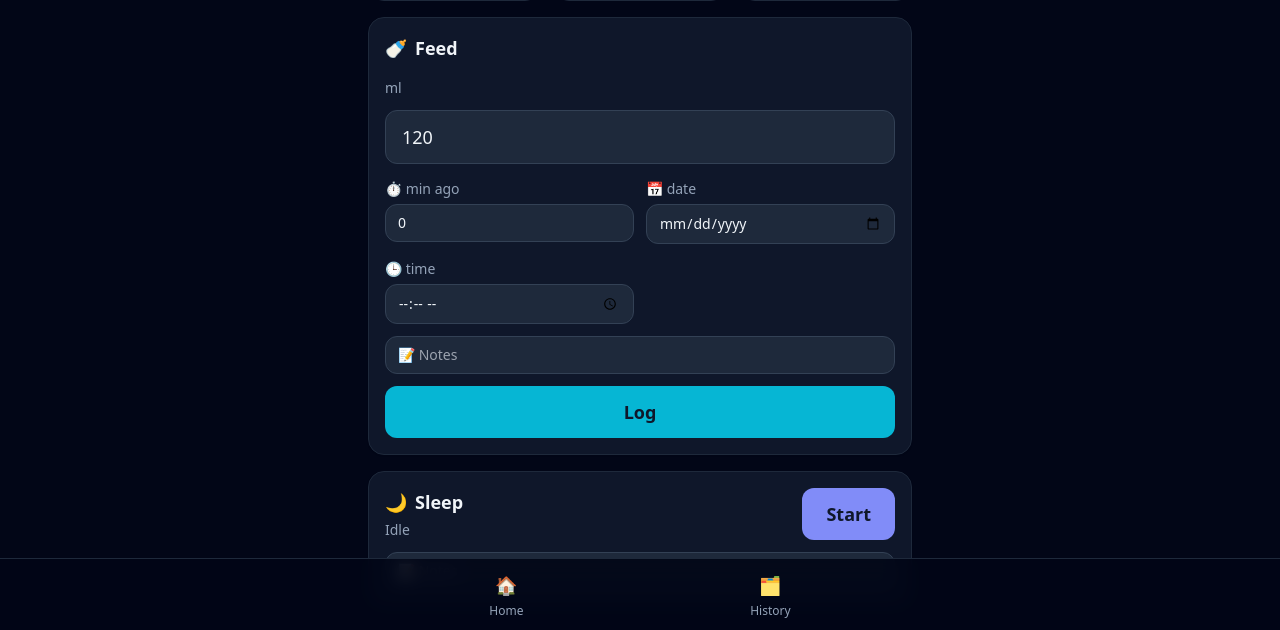
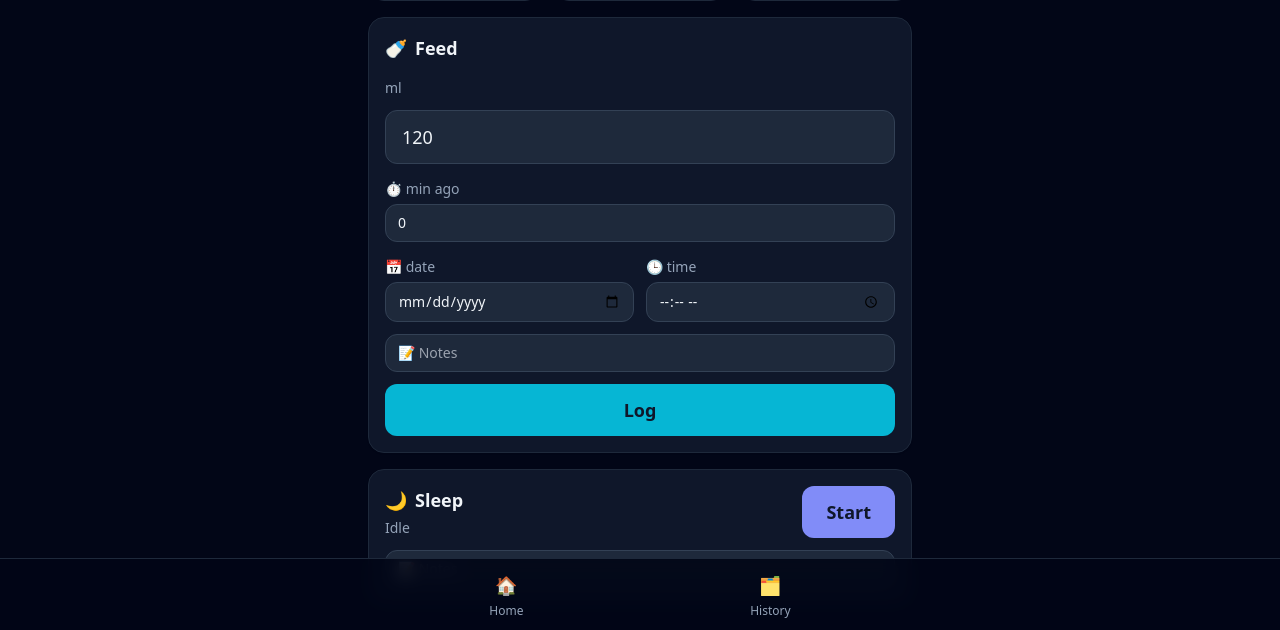
Before and after one commit to kvboe/FeedApp, a FastAPI app: template templates/index.html in a window 1280 px wide. Shown: the part 169-799 px from the top of the page. Run offline with FastAPI, Linux system fonts and the light colour scheme; the template is opened without the code that fills it, so the values that code supplies are empty; parts of the project's set-up code (start-up, migrations or seed data) failed here and were passed over; some libraries are stand-ins or nearby versions.

Commit message:
feat: restructure date and time inputs in entry edit form for improved layout

```diff
--- a/templates/_entry_edit.html
+++ b/templates/_entry_edit.html
@@ -21,6 +21,7 @@
           class="mt-1 w-full rounded-xl bg-slate-800 border border-slate-700 px-3 py-2"
         />
       </div>
+      <div class="grid grid-cols-2 gap-2">
         <div>
           <label class="text-sm text-slate-400" for="created_date_{{ entry.id }}">Date</label>
           <input
@@ -41,7 +42,9 @@
             class="mt-1 w-full rounded-xl bg-slate-800 border border-slate-700 px-3 py-2 text-sm"
           />
         </div>
+      </div>
     {% else %}
+      <div class="grid grid-cols-2 gap-2">
         <div>
           <label class="text-sm text-slate-400" for="started_date_{{ entry.id }}">Start date</label>
           <input
@@ -62,6 +65,8 @@
             class="mt-1 w-full rounded-xl bg-slate-800 border border-slate-700 px-3 py-2 text-sm"
           />
         </div>
+      </div>
+      <div class="grid grid-cols-2 gap-2">
         <div>
           <label class="text-sm text-slate-400" for="ended_date_{{ entry.id }}">End date</label>
           <input
@@ -81,6 +86,7 @@
             value="{{ format_time_input(entry.ended_at) }}"
             class="mt-1 w-full rounded-xl bg-slate-800 border border-slate-700 px-3 py-2 text-sm"
           />
+        </div>
        </div>
     {% endif %}
 
--- a/templates/index.html
+++ b/templates/index.html
@@ -46,8 +46,8 @@
               value="120"
               class="w-full rounded-xl bg-slate-800 border border-slate-700 px-4 py-3 text-lg focus:outline-none focus:ring-2 focus:ring-cyan-500"
             />
-            <div class="grid grid-cols-1 sm:grid-cols-2 gap-3">
-              <div>
+            <div class="grid grid-cols-2 gap-3">
+              <div class="col-span-2">
                 <label class="text-sm text-slate-400" for="minutes_ago">⏱️ min ago</label>
                 <input
                   id="minutes_ago"
```
Lines whose indentation alone changed are shown as unchanged.
